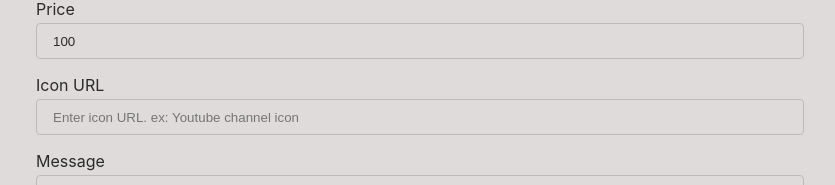
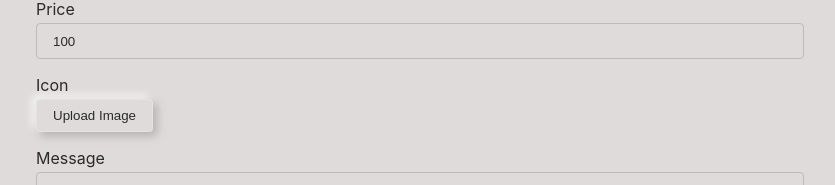
Before and after one commit to yKicchan/awesome-image-generators, a React (Create React App) app: page / in a window 1280 px wide. Shown: the part 153-338 px from the top of the page, without its empty margins (220-1055 px from the left). Built offline with nearby package versions, Linux system fonts and the light colour scheme.

Commit message:
update: Icon URL to File Upload

```diff
--- a/src/components/Preview/index.tsx
+++ b/src/App/Preview/index.tsx
@@ -1,5 +1,5 @@
 import React from 'react';
-import { SuperChat } from 'components/App';
+import { SuperChat } from 'App';
 import styles from './styles.module.scss';
 
 interface P extends SuperChat {
--- a/src/components/Settings/index.tsx
+++ b/src/App/Settings/index.tsx
@@ -1,6 +1,9 @@
-import { SuperChat } from "components/App";
+import { SuperChat } from "App";
+import FileInput from "components/FileInput";
+import { Option } from "components/Select";
 import TextArea from "components/TextArea";
 import TextInput from "components/TextInput";
+import { useState } from "react";
 import styles from "./styles.module.css";
 
 interface P {
@@ -9,6 +12,14 @@ interface P {
 }
 
 const Settings: React.FC<P> = ({ superChat, onChange }) => {
+  const handleChangeFile = (file: File) => {
+    const reader = new FileReader();
+    reader.addEventListener("load", (e) => {
+      onChange("icon", reader.result as string);
+    });
+    reader.readAsDataURL(file);
+  };
+
   return (
     <section className={styles.container}>
       <label className={styles.label}>
@@ -30,14 +41,10 @@ const Settings: React.FC<P> = ({ superChat, onChange }) => {
           placeholder="Enter price."
         />
       </label>
-      <label className={styles.label}>
-        <span className={styles.labelText}>Icon URL</span>
-        <TextInput
-          value={superChat.icon}
-          onChange={(value) => onChange("icon", value)}
-          placeholder="Enter icon URL. ex: Youtube channel icon"
-        />
-      </label>
+      <div className={styles.iconSection}>
+        <span className={styles.labelText}>Icon</span>
+        <FileInput onChange={handleChangeFile} />
+      </div>
       <label className={styles.label}>
         <span className={styles.labelText}>Message</span>
         <TextArea
--- a/src/components/Settings/styles.module.css
+++ b/src/App/Settings/styles.module.css
@@ -4,6 +4,7 @@
 
 .label {
   display: block;
+  width: 100%;
   margin-bottom: 1em;
 }
 
@@ -11,3 +12,7 @@
   display: block;
   margin-bottom: .25em;
 }
+
+.iconSection {
+  margin-bottom: 1em;;
+}
--- a/src/components/App/index.tsx
+++ b/src/App/index.tsx
@@ -1,6 +1,6 @@
 import Button from "components/Button";
-import Preview from "components/Preview";
-import Settings from "components/Settings";
+import Preview from "App/Preview";
+import Settings from "App/Settings";
 import { useRef, useState } from "react";
 import styles from "./styles.module.css";
 import { useDownload } from "hooks/useDownload";
--- a/src/components/Button/index.tsx
+++ b/src/components/Button/index.tsx
@@ -4,10 +4,10 @@ import styles from "./styles.module.css";
 interface P {
   children: React.ReactNode;
   onClick: () => void;
-  className: string;
+  className?: string;
 }
 
-const Button: React.FC<P> = ({ children, onClick, className }) => {
+const Button: React.FC<P> = ({ children, onClick, className = '' }) => {
   return (
     <button type="button" className={`${styles.component} ${className}`} onClick={onClick}>
       {children}
--- /dev/null
+++ b/src/components/FileInput/index.tsx
@@ -0,0 +1,32 @@
+import Button from "components/Button";
+import React, { useRef } from "react";
+import styles from "./styles.module.css";
+
+interface P {
+  onChange: (file: File) => void;
+}
+
+const FileInput: React.FC<P> = ({ onChange }) => {
+  const ref = useRef<HTMLInputElement>(null);
+
+  const handleChange = (event: React.ChangeEvent<HTMLInputElement>) => {
+    const files = event.target.files;
+    if (!files) return;
+    onChange(files[0]);
+  };
+  return (
+    <>
+      <input
+        hidden
+        ref={ref}
+        className={styles.component}
+        type="file"
+        accept="image/*"
+        onChange={handleChange}
+      />
+      <Button onClick={() => ref.current?.click()}>Upload Image</Button>
+    </>
+  );
+};
+
+export default FileInput;
--- /dev/null
+++ b/src/components/FileInput/styles.module.css
@@ -0,0 +1,3 @@
+.component {
+
+}
--- /dev/null
+++ b/src/components/Select/index.tsx
@@ -0,0 +1,22 @@
+import styles from './styles.module.css'
+
+export interface Option {
+  label: string;
+  value: string;
+}
+
+interface P {
+  options: Option[];
+}
+
+const Select: React.FC<P> = ({ options }) => {
+  return (
+    <select className={styles.component}>
+      {options.map(o => (
+        <option value={o.value}>{o.label}</option>
+      ))}
+    </select>
+  )
+};
+
+export default Select;
--- /dev/null
+++ b/src/components/Select/styles.module.css
@@ -0,0 +1,11 @@
+.component {
+  display: flex;
+  padding: .5rem 1rem;
+  border: 1px solid var(--separator-color);
+  border-radius: 4px;
+  width: 100%;
+  height: 2.25rem;
+  outline: none;
+  background: var(--bg-color);
+  color: var(--color);
+}
--- a/src/index.tsx
+++ b/src/index.tsx
@@ -2,7 +2,7 @@ import React from 'react';
 import { createRoot } from "react-dom/client";
 import "assets/styles/variables.css";
 import "assets/styles/global.css";
-import App from "./components/App";
+import App from "./App";
 import reportWebVitals from "./reportWebVitals";
 
 const container = document.getElementById("root");
```
Also changed, not shown: src/App/Preview/styles.module.scss (renamed from src/components/Preview/styles.module.scss), src/App/styles.module.css (renamed from src/components/App/styles.module.css).
